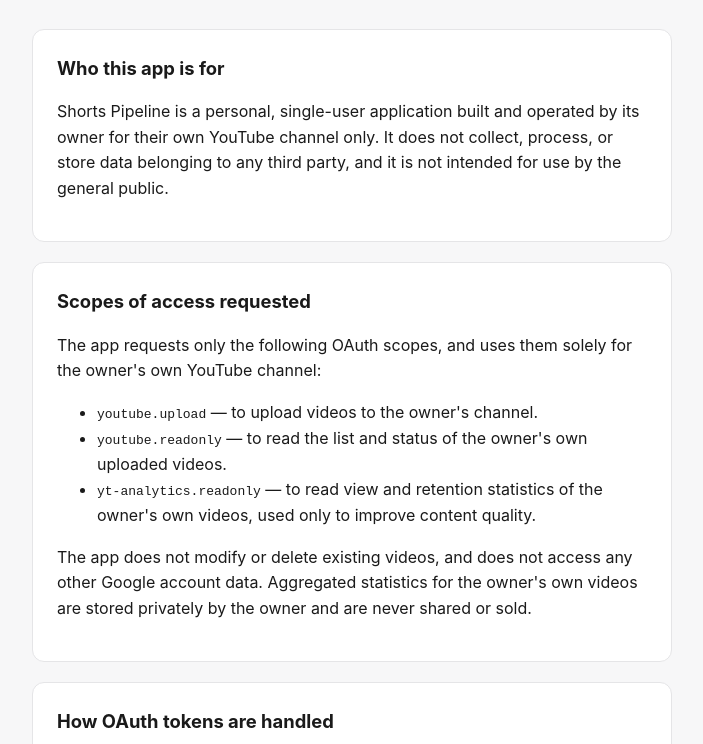
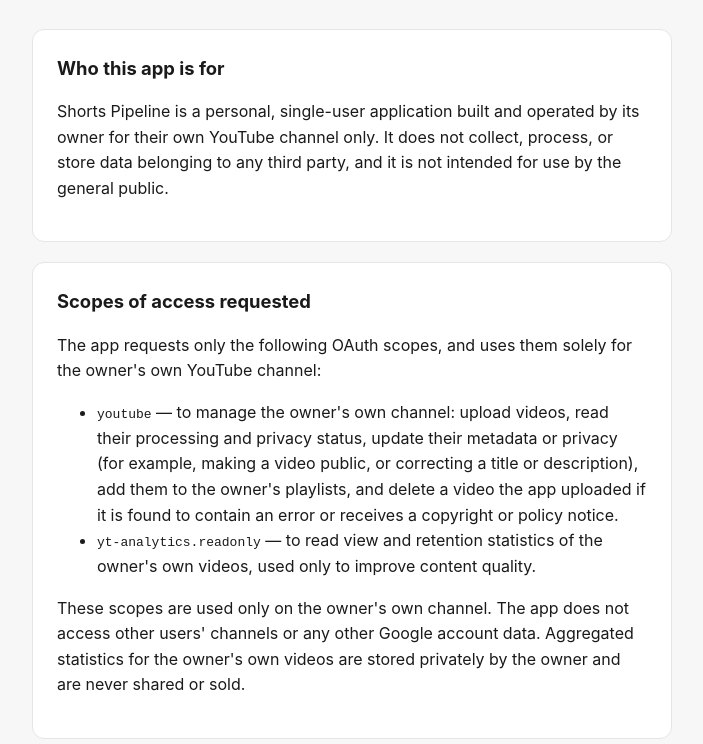
Before and after one commit to mertdonmez98/shorts-pipeline-site, a plain HTML site: page privacy.html in a window 1280 px wide. Shown: the part 208-952 px from the top of the page, without its empty margins (288-991 px from the left). Drawn offline with Linux system fonts and the light colour scheme.

Commit message:
Switch to youtube scope for own-channel management in privacy policy
Co-Authored-By: Claude Opus 5.5 <noreply@anthropic.com>

```diff
--- a/privacy.html
+++ b/privacy.html
@@ -71,11 +71,10 @@
       <h2>Scopes of access requested</h2>
       <p>The app requests only the following OAuth scopes, and uses them solely for the owner's own YouTube channel:</p>
       <ul>
-        <li><code>youtube.upload</code> &mdash; to upload videos to the owner's channel.</li>
-        <li><code>youtube.readonly</code> &mdash; to read the list and status of the owner's own uploaded videos.</li>
+        <li><code>youtube</code> &mdash; to manage the owner's own channel: upload videos, read their processing and privacy status, update their metadata or privacy (for example, making a video public, or correcting a title or description), add them to the owner's playlists, and delete a video the app uploaded if it is found to contain an error or receives a copyright or policy notice.</li>
         <li><code>yt-analytics.readonly</code> &mdash; to read view and retention statistics of the owner's own videos, used only to improve content quality.</li>
       </ul>
-      <p>The app does not modify or delete existing videos, and does not access any other Google account data. Aggregated statistics for the owner's own videos are stored privately by the owner and are never shared or sold.</p>
+      <p>These scopes are used only on the owner's own channel. The app does not access other users' channels or any other Google account data. Aggregated statistics for the owner's own videos are stored privately by the owner and are never shared or sold.</p>
     </div>
 
     <div class="card">
```
